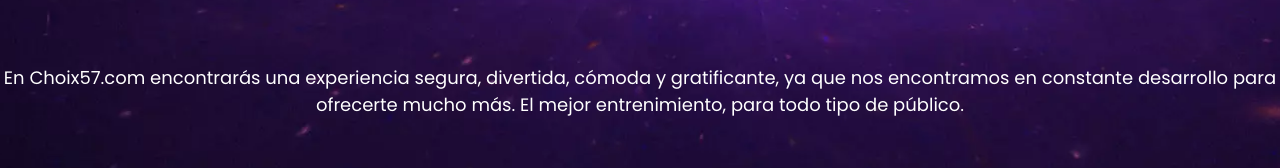
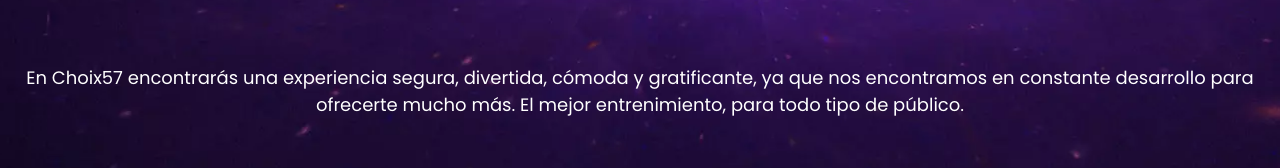
Before and after one commit to gsuSUPREME/choix57_page, a plain HTML site: page index.html in a window 1280 px wide. Shown: the part 2572-2740 px from the top of the page. Drawn offline with Linux system fonts and the light colour scheme.

Commit message:
Update index.html

```diff
--- a/index.html
+++ b/index.html
@@ -126,7 +126,7 @@
                         </div>
                     </div>
                 </div>
-                <p>En Choix57.com encontrarás una experiencia segura, divertida, cómoda y gratificante, ya que nos encontramos en constante desarrollo para ofrecerte mucho más. El mejor entrenimiento, para todo tipo de público.</p>
+                <p>En Choix57 encontrarás una experiencia segura, divertida, cómoda y gratificante, ya que nos encontramos en constante desarrollo para ofrecerte mucho más. El mejor entrenimiento, para todo tipo de público.</p>
             </div>
         </div>
         <div class="seccion-4">
```
